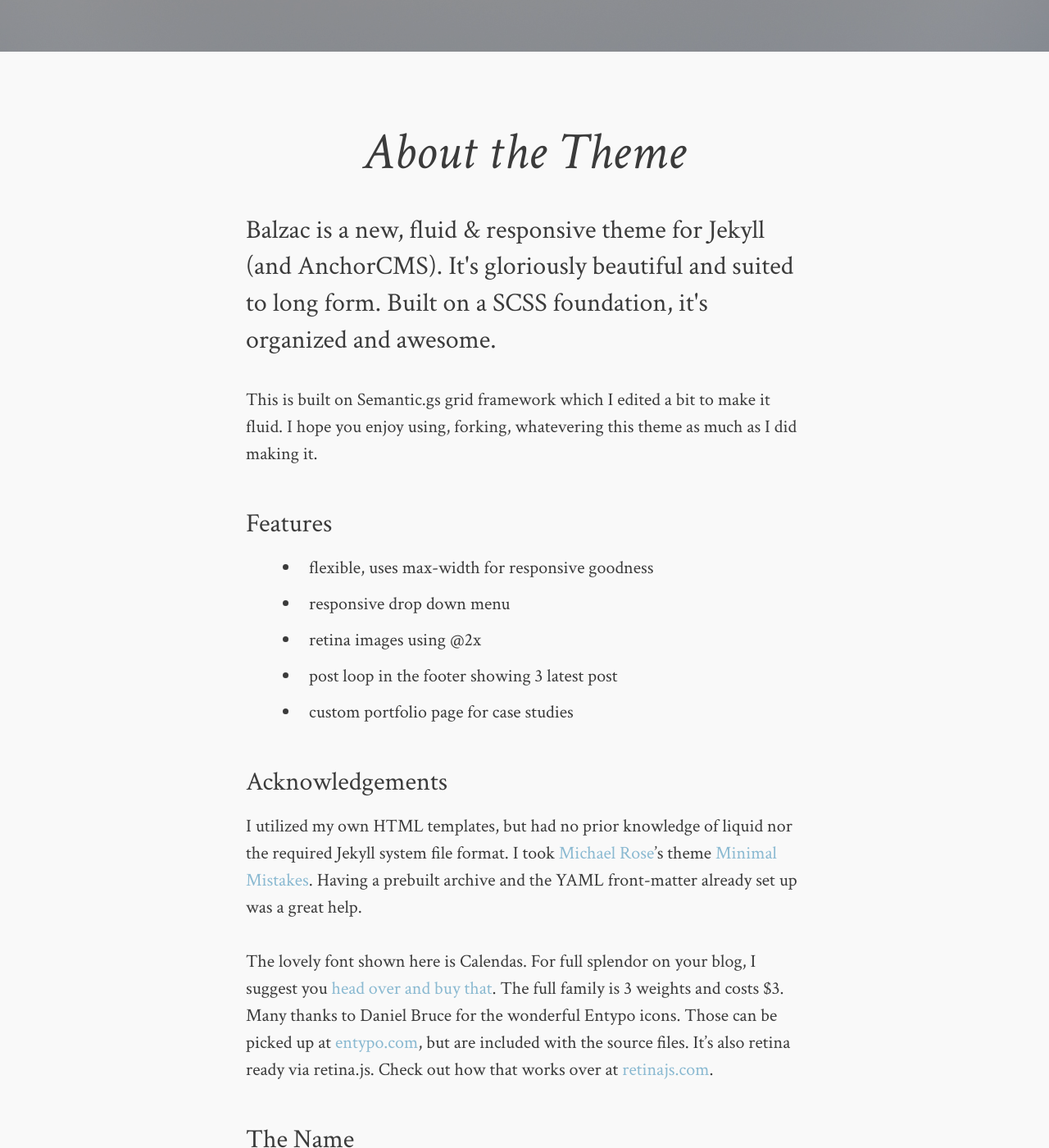
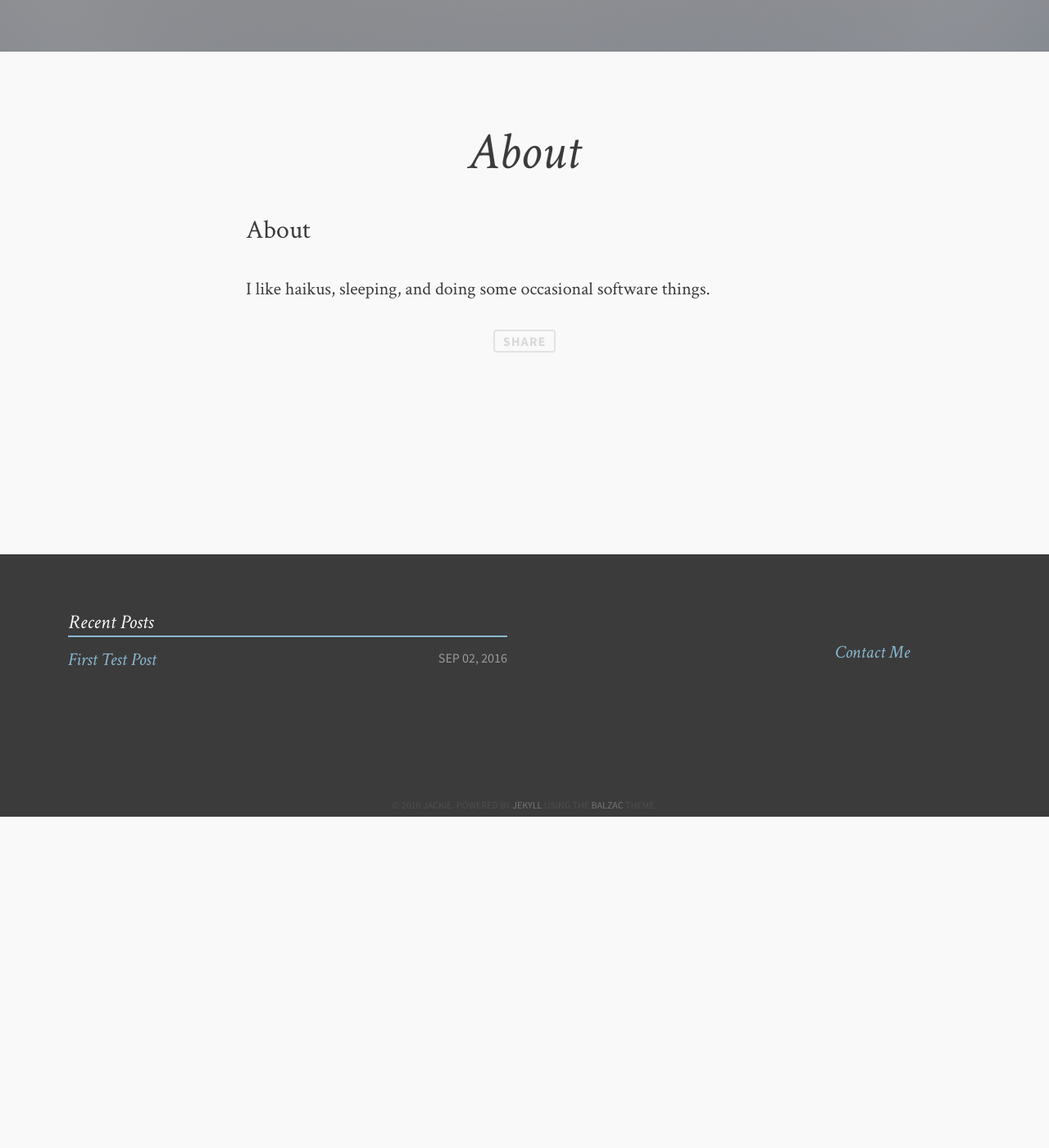
Before and after one commit to jackieleng/jackieleng.github.io, a Jekyll site: the page built from about.md, in a window 1280 px wide and 1400 px high, scrolled down 487 px. Shown: the whole window at 82% size. Built offline with Jekyll 4.4.1, drawn with Linux system fonts in a browser that asks for light colours; comment, search, counter and statistics services are not loaded; after the commit the page ends 1483 px from its top, so only the background shows below that; some of the changed text lies outside the part shown.

Commit message:
Updated about page

```diff
--- a/about.md
+++ b/about.md
@@ -1,26 +1,11 @@
 ---
 layout: post
 permalink: /about/index.html
-title: About the Theme
-description: Balzac is a new, fluid & responsive theme for Jekyll (and AnchorCMS). It's gloriously beautiful and suited to long form. Built on a SCSS foundation, it's organized and awesome.
-tags: [about, Jekyll, theme, responsive]
+title: About
+description: About
+tags: [about]
 image:
   feature: soft-trees.jpg
 ---
 
-This is built on Semantic.gs grid framework which I edited a bit to make it fluid. I hope you enjoy using, forking, whatevering this theme as much as I did making it.
-
-### Features
-* flexible, uses max-width for responsive goodness
-* responsive drop down menu
-* retina images using @2x
-* post loop in the footer showing 3 latest post
-* custom portfolio page for case studies
-
-### Acknowledgements
-I utilized my own HTML templates, but had no prior knowledge of liquid nor the required Jekyll system file format. I took [Michael Rose](http://twitter.com/mmistakes)'s theme [Minimal Mistakes](http://mmistakes.github.io/minimal-mistakes/). Having a prebuilt archive and the YAML front-matter already set up was a great help.
-
- The lovely font shown here is Calendas. For full splendor on your blog, I suggest you [head over and buy that](http://calendasplus.com/). The full family is 3 weights and costs $3. Many thanks to Daniel Bruce for the wonderful Entypo icons. Those can be picked up at [entypo.com](http://entypo.com), but are included with the source files. It's also <b>retina ready</b> via retina.js. Check out how that works over at [retinajs.com](http://retinajs.com).
-
-### The Name
-Balzac was a famous writer, known for his beautiful prose. I read some Balzac in school, but mostly feel comfort in the name of my favorite coffee shop in Stratford, Ontario.
+I like haikus, sleeping, and doing some occasional software things.
```
